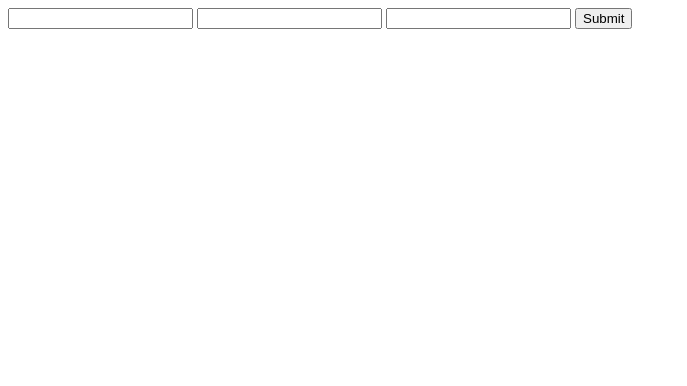
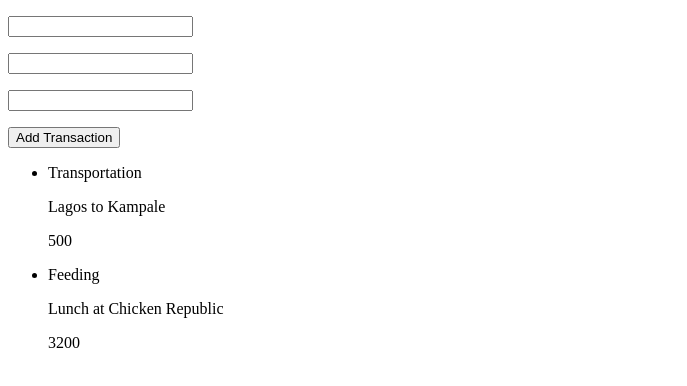
Before and after one commit to solomon-fibonacci/easyFinance, a plain HTML site: page index.html in a window 1280 px wide. Shown: the whole page, without its empty margins (0-687 px from the left). Drawn offline with Linux system fonts and the light colour scheme.

Commit message:
App layout: Transaction input and lsiting

```diff
--- a/index.html
+++ b/index.html
@@ -8,12 +8,42 @@
 
 <body>
     <div id="app">
-        <form>
-            <input type="text">
-            <input type="select">
-            <input type="text">
-            <input type="submit">
-        </form>
+        <div id="transactionInput">
+            <form>
+                <p>
+                    <input type="text">
+                </p>
+                <p>
+                    <input type="select">
+                </p>
+                <p>
+                    <input type="text">
+                </p>
+                <p>
+                    <input type="submit" value="Add Transaction">
+                </p>
+            </form>
+        </div>
+        <div id="financeSummary">
+        </div>
+        <div id="transactionListing">
+            <ul>
+                <li>
+                    <div>
+                        <p>Transportation</p>
+                        <p>Lagos to Kampale</p>
+                    </div>
+                    <div>500</div>
+                </li>
+                <li>
+                    <div>
+                        <p>Feeding</p>
+                        <p>Lunch at Chicken Republic</p>
+                    </div>
+                    <div>3200</div>
+                </li>
+            </ul>
+        </div>
     </div>
 </body>
 
```
